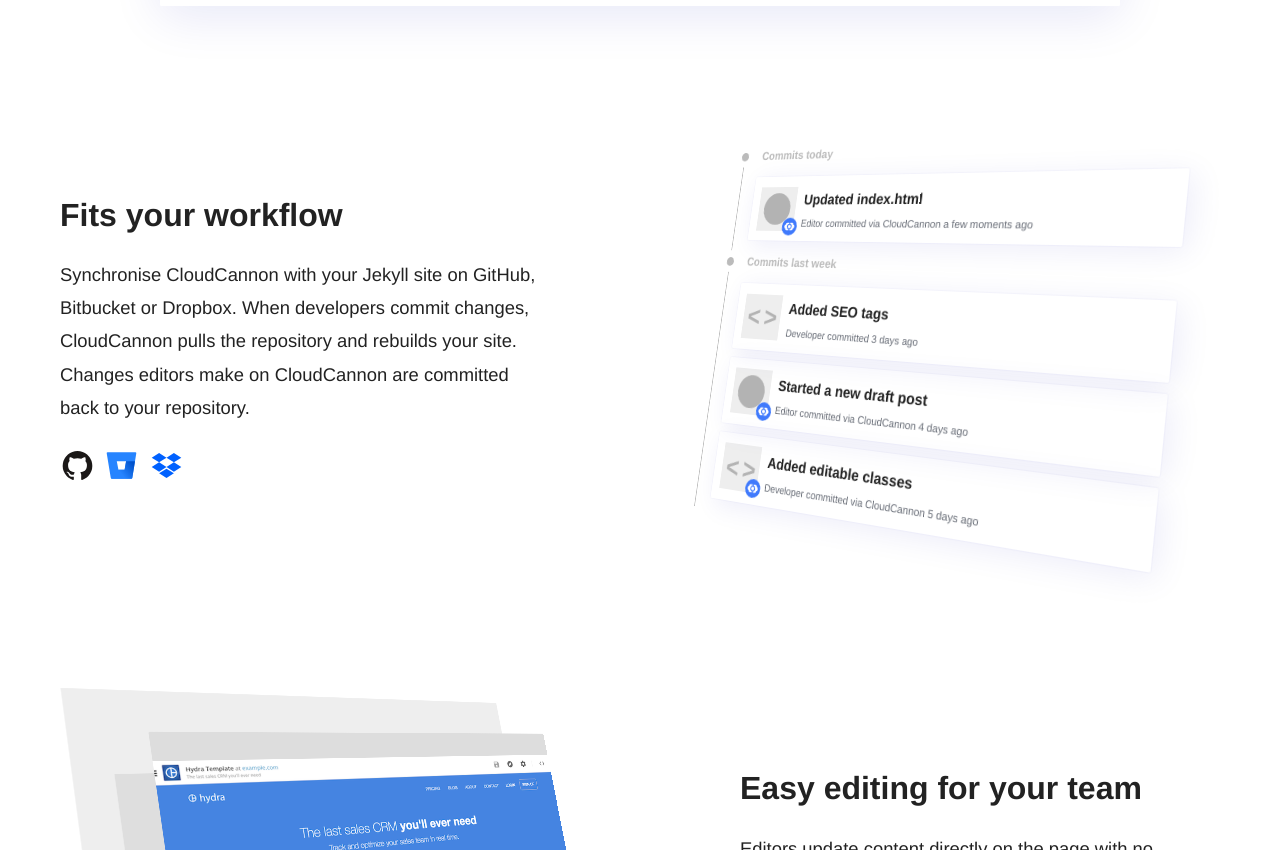
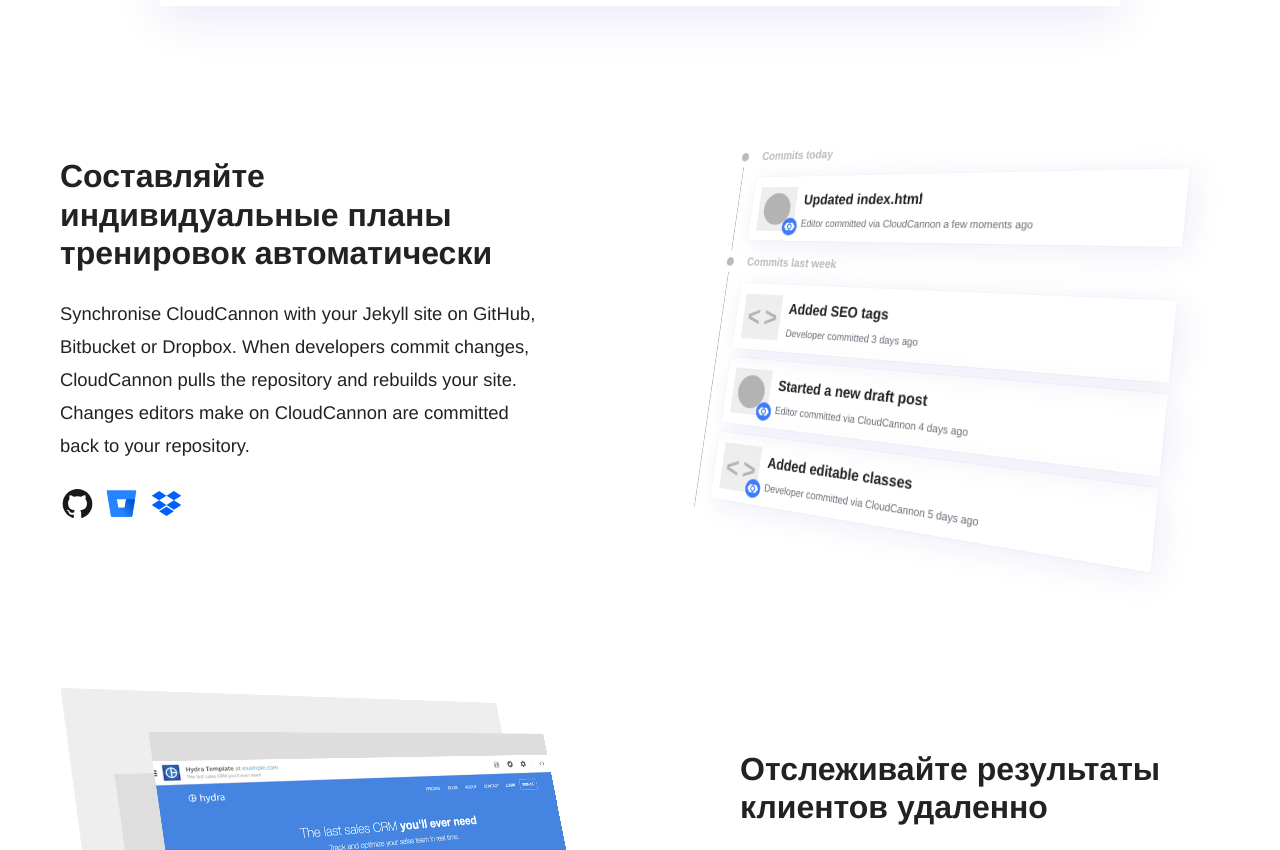
Before and after one commit to RakhimyanTim/instructors.github.io, a Jekyll site: the page built from pages/index.html, in a window 1280 px wide and 1400 px high, scrolled down 1039 px, cut to the strip 102-952 px from the top of the window. Built offline with Jekyll 4.4.1, drawn with Linux system fonts in a browser that asks for light colours; some web fonts are replaced.

Commit message:
Update index.html

```diff
--- a/pages/index.html
+++ b/pages/index.html
@@ -9,9 +9,9 @@ sitemap:
 header_class: "landing"
 ---
 <div class="landing-page-content">
-  {% include components/home-page/content-image.html image="workflow" heading="Fits your workflow" content_markdown="Synchronise CloudCannon with your Jekyll site on GitHub, Bitbucket or Dropbox. When developers commit changes, CloudCannon pulls the repository and rebuilds your site. Changes editors make on CloudCannon are committed back to your repository." storage_provider_icons=true %}
+  {% include components/home-page/content-image.html image="workflow" heading="Составляйте индивидуальные планы тренировок автоматически" content_markdown="Synchronise CloudCannon with your Jekyll site on GitHub, Bitbucket or Dropbox. When developers commit changes, CloudCannon pulls the repository and rebuilds your site. Changes editors make on CloudCannon are committed back to your repository." storage_provider_icons=true %}
 
-  {% include components/home-page/content-image.html image="editing" heading="Easy editing for your team" content_markdown="Editors update content directly on the page with no guessing how changes appear on the live site. Developers control what clients update by adding a class of editable to HTML elements and using front matter." %}
+  {% include components/home-page/content-image.html image="editing" heading="Отслеживайте результаты клиентов удаленно" content_markdown="Editors update content directly on the page with no guessing how changes appear on the live site. Developers control what clients update by adding a class of editable to HTML elements and using front matter." %}
 
   {% include components/home-page/content-image.html image="tools" heading="The tools you love" content_markdown="Build sites using Jekyll, Liquid, Sass and any CSS or JavaScript frameworks you like. Develop in your local environment then sync to CloudCannon with a git push." %}
 
```
